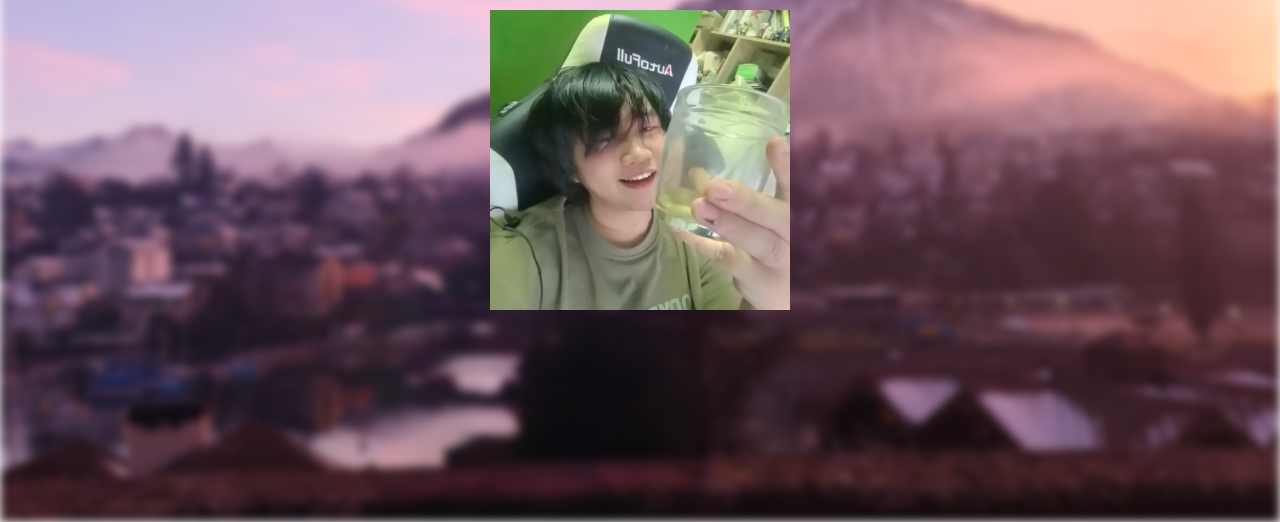
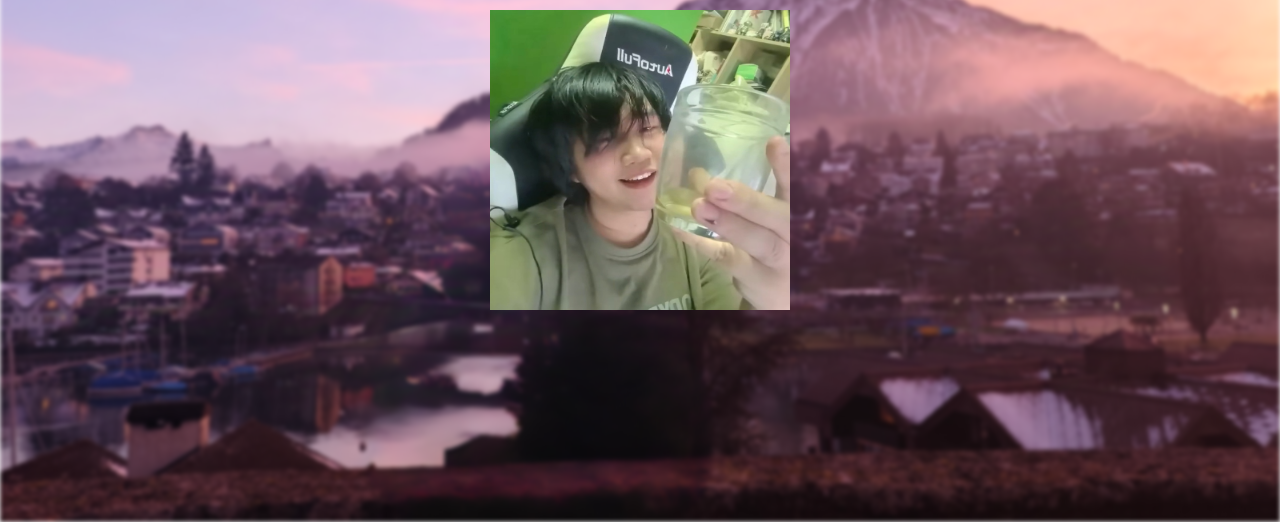
Before and after one commit to TLRKFXE/TLRKFXE.github.io, a plain HTML site: page index.html in a window 1280 px wide. Shown: the part 278-800 px from the top of the page. Drawn offline with Linux system fonts and the light colour scheme.

Commit message:
Update index.html

```diff
--- a/index.html
+++ b/index.html
@@ -27,7 +27,7 @@
             background-size: cover;
             background-repeat: no-repeat;
             background-position: center;
-            filter: blur(5px);
+            filter: blur(2px);
             z-index: -1;
         }
 
```
